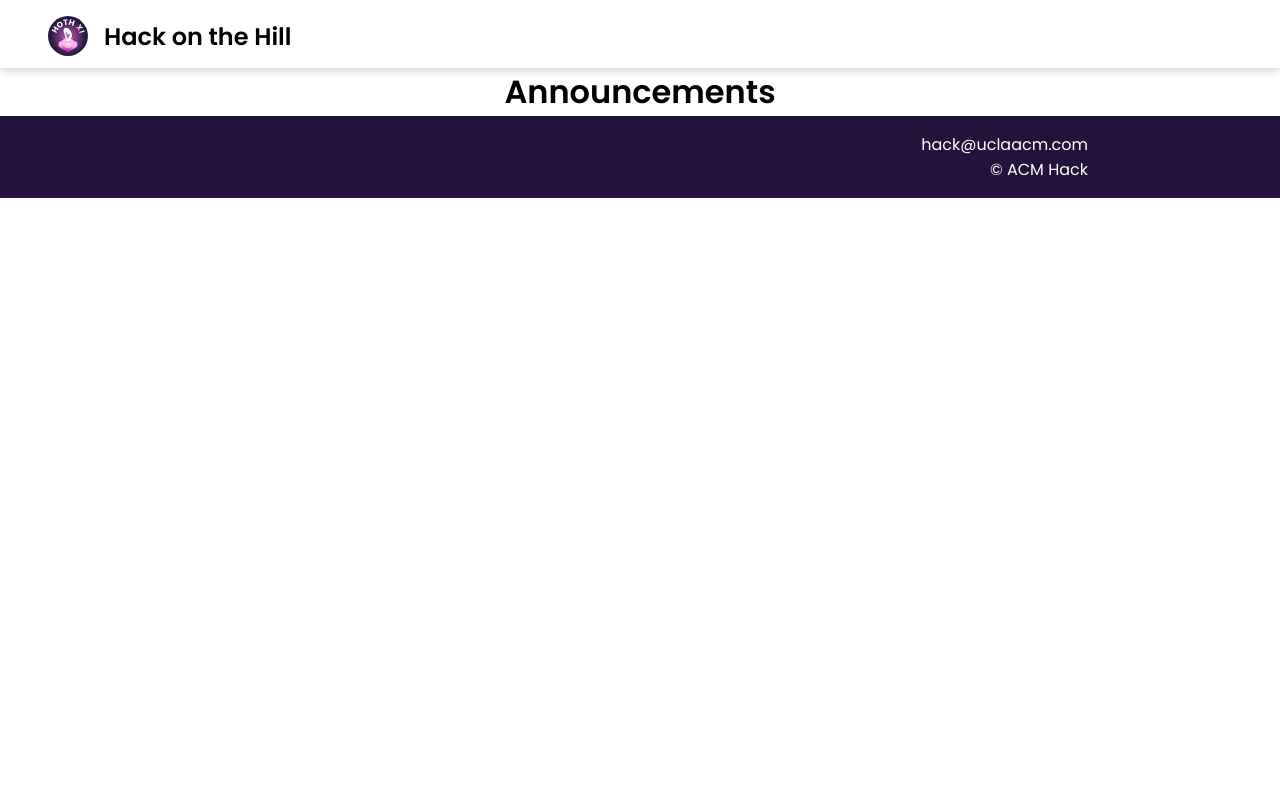
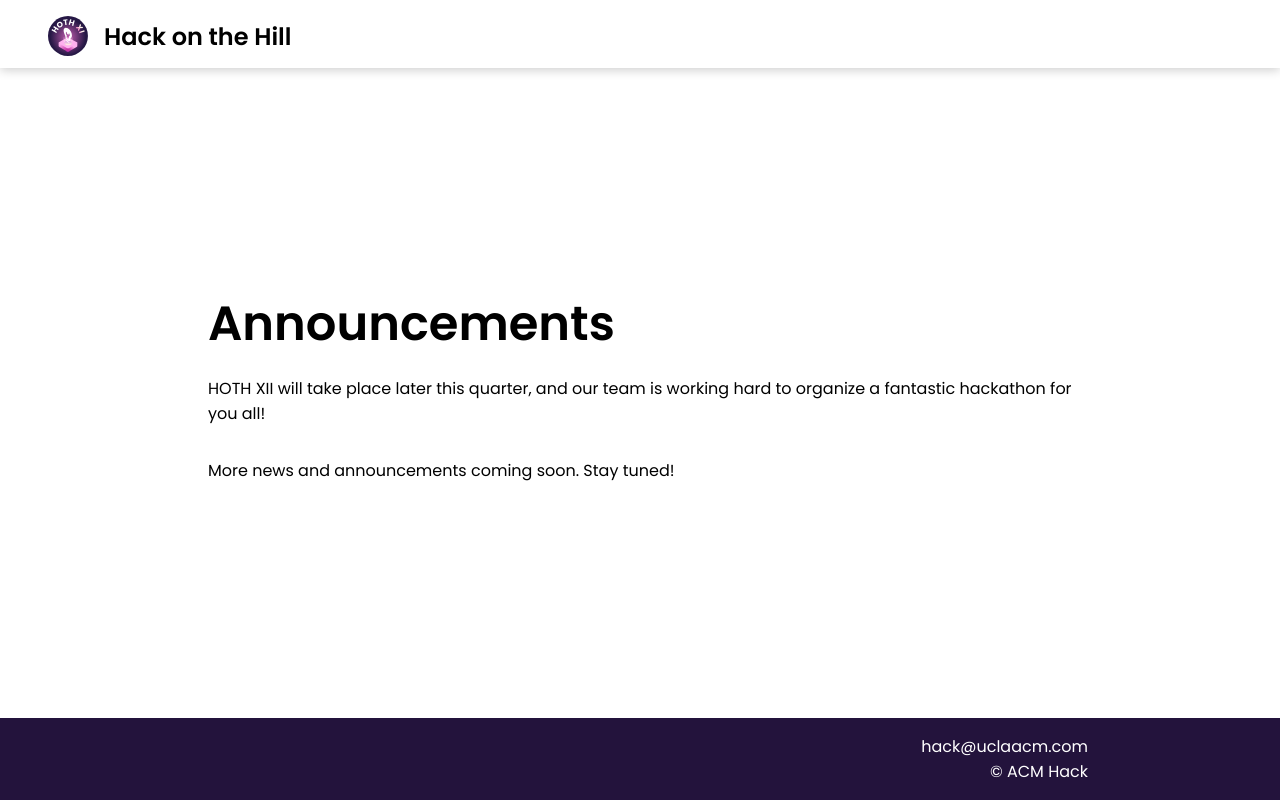
Before and after one commit to uclaacm/hoth.uclaacm.com, a React (Vite) app: page /announcements in a window 1280 px wide. Built offline with nearby package versions, Linux system fonts and the light colour scheme; some icons are missing.

Commit message:
Updated announcements page

```diff
--- a/src/App.jsx
+++ b/src/App.jsx
@@ -4,7 +4,7 @@ import ScrollToTop from './ScrollToTop';
 import Navbar from './components/General/Navbar';
 import Home from './pages/Home';
 import Announcements from './pages/Announcements';
-import Schedule from './pages/Schedule';
+// import Schedule from './pages/Schedule';
 import Workshops from './pages/Workshops';
 import Prizes from './pages/Prizes';
 import Gallery from './pages/Gallery';
@@ -19,7 +19,8 @@ function App() {
 			<Routes>
 				<Route path='/' element={<Home />} />
 				<Route path='/announcements' element={<Announcements />} />
-				<Route path='/schedule' element={<Schedule />} />
+				{/* RE-ACTIVATE SCHEDULE TAB WHEN SOLIDIFIED */}
+				{/* <Route path='/schedule' element={<Schedule />} /> */}
 				<Route path='/workshops' element={<Workshops />} />
 				<Route path='/prizes' element={<Prizes />} />
 				<Route path='/gallery' element={<Gallery />} />
--- a/src/components/General/Navbar.jsx
+++ b/src/components/General/Navbar.jsx
@@ -61,11 +61,12 @@ export default function Navbar() {
 						ANNOUNCEMENTS
 					</Link>
 				</li>
-				<li>
+				{/* RE-ACTIVATE SCHEDULE TAB WHEN SOLIDIFIED */}
+				{/* <li>
 					<Link to='/schedule' onClick={closeMenu}>
 						SCHEDULE
 					</Link>
-				</li>
+				</li> */}
 				<li>
 					<Link to='/workshops' onClick={closeMenu}>
 						WORKSHOPS
--- a/src/pages/Announcements.jsx
+++ b/src/pages/Announcements.jsx
@@ -1,9 +1,17 @@
 import React from 'react';
+import '../styles/Announcements.css';
 
 export default function Announcements() {
 	return (
-		<div>
-			<h1>Announcements</h1>
+		<div id='announcements'>
+			<h1 className='announcements-title'>Announcements</h1>
+			<div className='announcements-container'>
+				<p>
+					HOTH XII will take place later this quarter, and our team is working
+					hard to organize a fantastic hackathon for you all!
+				</p>
+				<p>More news and announcements coming soon. Stay tuned!</p>
+			</div>
 		</div>
 	);
 }
--- /dev/null
+++ b/src/styles/Announcements.css
@@ -0,0 +1,14 @@
+#announcements {
+	width: 100%;
+	max-width: 60rem;
+	padding: 2rem 3rem;
+}
+
+.announcements-title {
+	font-size: 3rem;
+}
+
+.announcements-container {
+	display: flex;
+	flex-direction: column;
+}
--- a/src/styles/App.css
+++ b/src/styles/App.css
@@ -38,15 +38,21 @@ h1 {
 	margin: 0;
 }
 
+html {
+	height: 100%;
+}
+
 body {
 	color: var(--bgBlack);
 	margin: 0;
 	background-color: var(--bgWhite);
+	height: 100%;
 }
 
 #app {
 	display: flex;
 	flex-direction: column;
 	align-items: center;
-	justify-content: center;
+	justify-content: space-between;
+	min-height: 100vh;
 }
```
